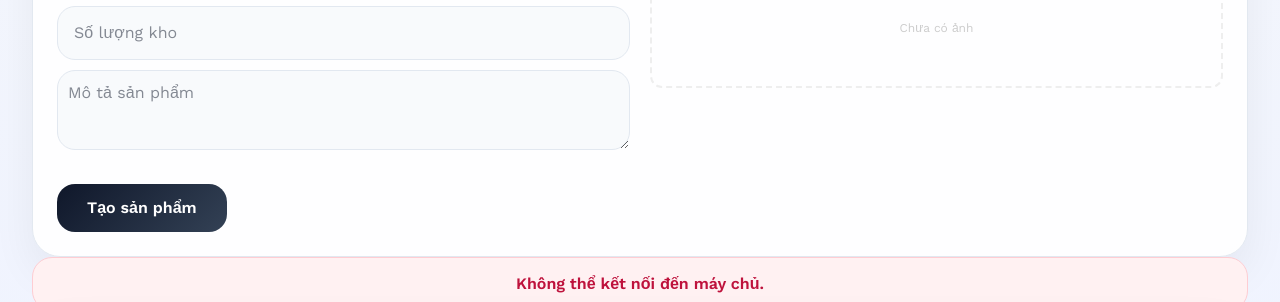
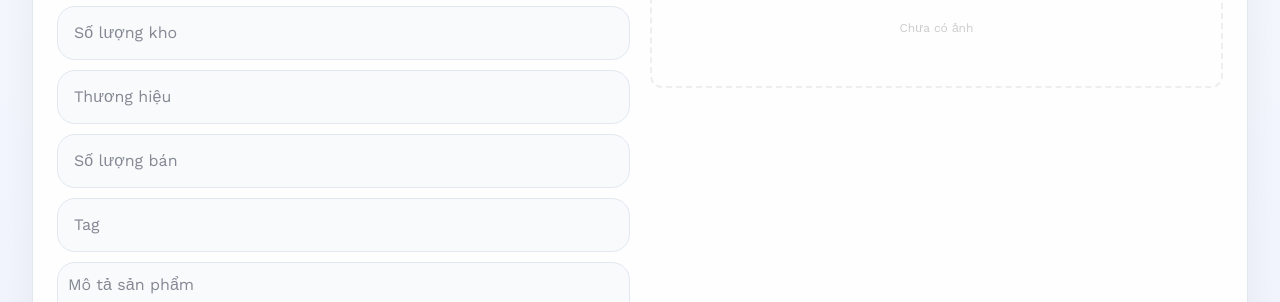
Before and after one commit to QHT2910/Sang_T4_Nhom_11, a React (Vite) app in the folder client/: page /admin/products in a window 1280 px wide. Shown: the part 622-924 px from the top of the page. Built offline with nearby package versions, Linux system fonts and the light colour scheme; no server answers.

Commit message:
them brand,sold, tag,.. sua cho hop du lieu ben django

```diff
--- a/client/src/pages/admin/AdminProducts.jsx
+++ b/client/src/pages/admin/AdminProducts.jsx
@@ -8,6 +8,9 @@
     stock: "",
     image: "",
     image_url: "",
+    brand :"",
+    sold:"",
+    tag:"",
   };
 
   function AdminProduct() {
@@ -74,6 +77,9 @@
         stock: product.stock || "",
         image: product.image || "",
         image_url: product.image_url || "",
+        brand: product.brand || "",
+        sold: product.sold || "",
+        tag: product.tag || "",
       });
       // Cuộn lên đầu form để người dùng biết đang edit
       window.scrollTo({ top: 0, behavior: 'smooth' });
@@ -85,9 +91,12 @@ const handleSubmit = async (e) => {
 
   const data = new FormData();
   data.append("name", formData.name);
-  data.append("price", formData.price);
+  data.append("price", parseFloat(formData.price));
   data.append("description", formData.description);
-  data.append("stock", formData.stock);
+  data.append("stock", parseInt(formData.stock));
+  data.append("brand", formData.brand);
+  data.append("sold", parseInt(formData.sold));
+  data.append("tag", formData.tag);
 
   // Kiểm tra: Nếu là File (ảnh mới chọn) thì gửi "image", nếu là String (ảnh cũ) thì gửi "image_url"
   if (formData.image instanceof File) {
@@ -174,6 +183,27 @@ const handleSubmit = async (e) => {
                   name="stock"
                   placeholder="Số lượng kho"
                   value={formData.stock}
+                  onChange={handleChange}
+                />
+                <input
+                  className="admin-input"
+                  name="brand"
+                  placeholder="Thương hiệu"
+                  value={formData.brand}
+                  onChange={handleChange}
+                />
+                <input
+                  className="admin-input"
+                  name="sold"
+                  placeholder="Số lượng bán"
+                  value={formData.sold}
+                  onChange={handleChange}
+                />
+                <input
+                  className="admin-input"
+                  name="tag"
+                  placeholder="Tag"
+                  value={formData.tag}
                   onChange={handleChange}
                 />
                 <textarea
```
Also changed, not shown: 1 other file (tests, documents, lock files or other folders).
